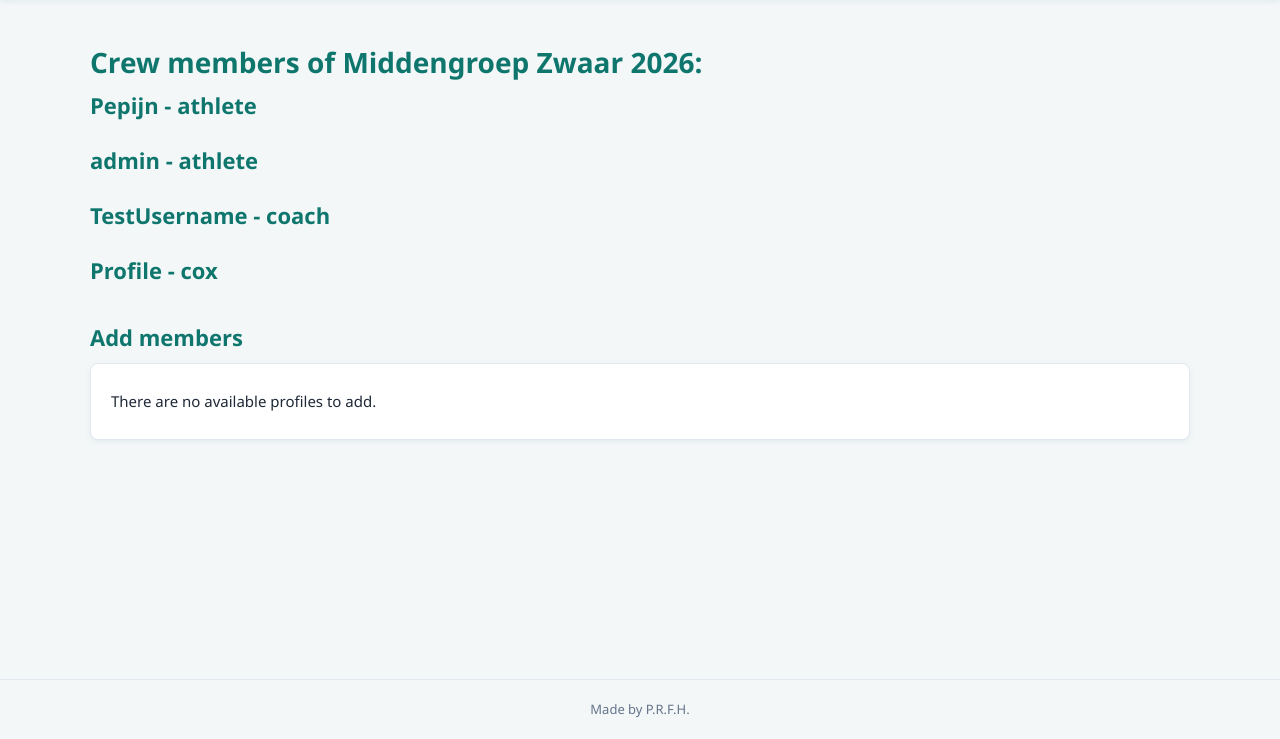
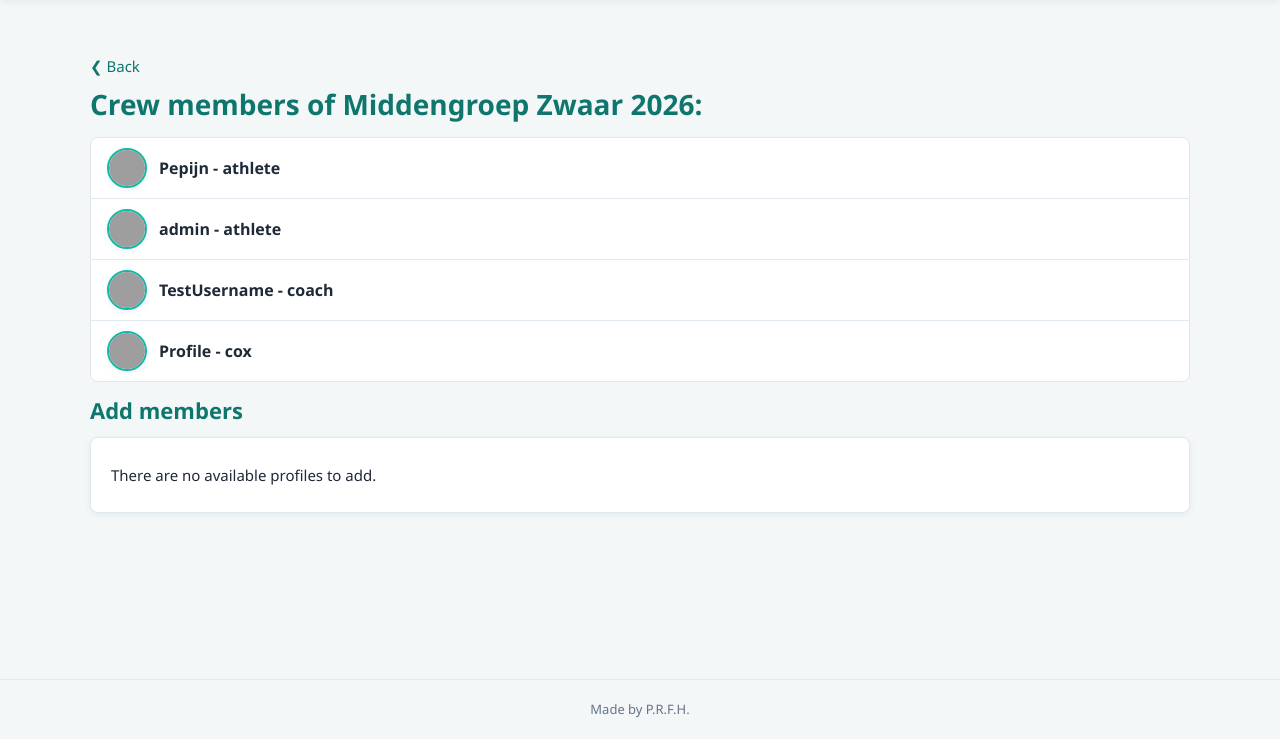
Before and after one commit to Pintelinski/Sports-tracker, a Django app: page /agenda/crew/0ec6fa9a-0202-4349-9465-dee3d1ad7eb9/add-member/ in a window 1280 px wide. Shown: the part 61-800 px from the top of the page. Run offline with Django 5.2, Linux system fonts and the light colour scheme; a user stored in the database is signed in; data comes from the database, SQL or seed files in the repository; some libraries are stand-ins or nearby versions; grey boxes are pictures that could not be loaded.

Commit message:
added training form. changed styling and made it prettier

```diff
--- a/agenda/models.py
+++ b/agenda/models.py
@@ -5,10 +5,9 @@ from users.models import Profiles, Crew
 # Create your models here.
 
 class Training(models.Model):
-    INTENSITY_CHOICES = [('T1', 'Warm up'), ('T2', 'Easy'), ('T3', 'Aerobic'), ('T4', 'Threshold'), ('T5', 'Maximum')]
+    INTENSITY_CHOICES = [('T1', 'T1 - Warm up'), ('T2', 'T2 - Easy'), ('T3', 'T3 - Aerobic'), ('T4', 'T4 - Threshold'), ('T5', 'T5 - Maximum')]
 
     title = models.CharField(max_length=200)
-    description = models.TextField(blank=True)
     datetime = models.DateTimeField()
     duration = models.DurationField()
     description = models.TextField(blank=True, null=True)
--- a/agenda/templates/agenda/add_member.html
+++ b/agenda/templates/agenda/add_member.html
@@ -2,22 +2,31 @@
 
 {% block content %}
 
+<div class="BackButton">
+    <a href="{% url 'crew-info' crew.id %}">&#10094; Back</a>
+</div>
+
 <h2>Crew members of {{ crew.name }}:</h2>
-<h3>
+<ul class="profile-picker">
 {% for member in members %}
-    <a href="{% url 'user-profile' member.profile.id %}"><li>{{ member.profile }} - {{ member.role }}</li></a>
-    <br>
+    <li>
+        <a href="{% url 'user-profile' member.profile.id %}" class="crew-member">
+            <img src="{{ member.profile.profile_image.url }}" class="small-img"/>
+            <span class="crew-member__name">{{ member.profile }} - {{ member.role }}</span>
+        </a>
+    </li>
 {% endfor %}
-</h3>
+</ul>
 
 <h3>Add members</h3>
-<form method="POST" class="add-member-form">
+<form method="POST" class="basicForm">
     {% csrf_token %}
 
     {% if profiles %}
         <ul class="profile-picker">
         {% for user in profiles %}
             <li class="profile-picker__row">
+                <img src="{{ member.profile.profile_image.url }}" class="small-img"/>
                 <input type="checkbox"
                        id="profile-{{ user.id }}"
                        name="profile_ids"
--- a/agenda/templates/agenda/agenda.html
+++ b/agenda/templates/agenda/agenda.html
@@ -1,8 +1,8 @@
 {% extends 'main.html' %}
-{% load static %}
 
 {% block content %}
 <h2>Agenda — week of {{ week_start|date:"D, j M Y" }}</h2>
+
 
 <h3>
 	<form method="get" id="agenda-filters">
@@ -16,6 +16,8 @@
 		<input type="hidden" name="start" value="{{ week_start_iso }}">
 	</form>
 </h3>
+<a href="{% url 'create-training' %}">Add training</a>
+
 
 <p>
 	<a href="?start={{ week_prev_iso }}&crew={{ selected_crew }}">◀ Previous week</a>
@@ -42,7 +44,7 @@
 					<td style="height:60px; vertical-align:top">
 						{% for t in day.trainings %}
 							{% if t.start.hour == h %}
-								<div style="border-left:4px solid #2b6cb0; padding-left:6px; margin-bottom:4px;">
+								<div class="training training--{{ t.intensity|lower }}">
 									<strong>{{ t.title }}</strong><br>
 									<small>{{ t.start|date:"H:i" }} • {{ t.crew.name }}</small>
 								</div>
--- a/agenda/urls.py
+++ b/agenda/urls.py
@@ -10,4 +10,6 @@ urlpatterns = [
     path('crew/<str:pk>/', views.crewInfo, name='crew-info'),
     path('crew/<str:pk>/add-member/', views.addMemberToCrew, name='add-member-to-crew'),
 
+    path('add-training/', views.createTraining, name='create-training'),
+
 ]
--- a/agenda/views.py
+++ b/agenda/views.py
@@ -8,6 +8,7 @@ from django.contrib import messages
 from .models import Training
 from users.models import Profiles, Crew, CrewMembership
 from users.forms import CrewForm
+from .forms import TrainingForm
 
 @login_required(login_url='login')
 def bodystats(request):
@@ -44,9 +45,10 @@ def agenda(request):
                 trainings_qs = trainings_qs.none()
         else:
             try:
-                crew_obj = Crew.objects.get(id=crew_param)
+                profile = Profiles.objects.get(user=request.user)
+                crew_obj = profile.crews.get(id=crew_param)
                 trainings_qs = trainings_qs.filter(crew=crew_obj)
-            except Exception:
+            except (Profiles.DoesNotExist, Crew.DoesNotExist):
                 trainings_qs = trainings_qs.none()
 
     trainings_by_date = {d.isoformat(): [] for d in week_days}
@@ -60,6 +62,7 @@ def agenda(request):
                 'start': local_dt,
                 'duration': t.duration,
                 'crew': t.crew,
+                'intensity': t.intensity,
             })
 
     if request.user.is_authenticated:
@@ -129,6 +132,32 @@ def createCrew(request):
     return render(request, "agenda/crew_form.html", context)
 
 
+@login_required(login_url='login')
+def createTraining(request):
+    form = TrainingForm()
+
+    if request.method == 'POST':
+        form = TrainingForm(request.POST)
+        if form.is_valid():
+            training = form.save(commit=False)
+
+            date = form.cleaned_data['date']
+            start_time = form.cleaned_data['start_time']
+            minutes = form.cleaned_data['duration_minutes']
+
+            naive_dt = datetime.combine(date, start_time)
+            training.datetime = timezone.make_aware(naive_dt, timezone.get_current_timezone())
+            training.duration = timedelta(minutes=minutes)
+
+            training.save()
+
+            messages.success(request, 'Training was created successfully')
+            return redirect('agenda')
+
+    context = {'form': form}
+    return render(request, 'agenda/add_training.html', context)
+
+
 def crewInfo(request, pk):
     crew = Crew.objects.get(id=pk)
     members = CrewMembership.objects.filter(crew=crew).select_related('profile')
--- a/static/styles/app.css
+++ b/static/styles/app.css
@@ -308,8 +308,19 @@ form {
     border-radius: var(--radius);
     border: 1px solid var(--color-border);
     box-shadow: var(--shadow);
-    margin: 1rem auto;
+    margin: 15% auto auto;
 }
+
+.basicForm {
+    background: var(--color-surface);
+    padding: 2rem;
+    border-radius: var(--radius);
+    border: 1px solid var(--color-border);
+    box-shadow: var(--shadow);
+    margin: 1rem 0;
+}
+
+
 
 .form__field {
     margin-bottom: 1.4rem;
@@ -541,8 +566,7 @@ table.calendar td > div strong { color: var(--color-sub-dark); }
    ========================================================= */
 
 /* profile picture */
-body img[src*="profile"],
-body img[src*="images"] {
+.img {
     width: 20rem;
     height: 20rem;
     object-fit: cover;
@@ -551,6 +575,16 @@ body img[src*="images"] {
     box-shadow: var(--shadow);
     display: block;
     margin: 1rem 0;
+}
+
+.small-img {
+    width: 4rem;
+    height: 4rem;
+    object-fit: cover;
+    border-radius: 50%;
+    border: 2px solid var(--color-main);
+    box-shadow: var(--shadow);
+    margin: 0;
 }
 
 /* Crew pills */
@@ -714,3 +749,32 @@ body img[src*="images"] {
 .profile-picker__row:has(.profile-picker__check:checked) {
     background: var(--color-main-light);
 }
+
+/* Crew member row (crewInfo page) — avatar and name centered vertically */
+.crew-member {
+    display: flex;
+    align-items: center;
+    gap: 1.2rem;
+    padding: 1rem 1.6rem;
+    color: var(--color-text);
+    border-bottom: 1px solid var(--color-border);
+    transition: var(--generic-transition);
+}
+
+.profile-picker > li:last-child .crew-member {
+    border-bottom: none;
+}
+
+.crew-member:hover {
+    background: var(--color-main-light);
+    color: var(--color-text);
+}
+
+.crew-member__name {
+    font-size: 1.6rem;
+    font-weight: 600;
+}
+
+.BackButton {
+    margin: 1rem 0;
+}
--- a/users/templates/users/profilePage.html
+++ b/users/templates/users/profilePage.html
@@ -1,7 +1,9 @@
 {% extends 'main.html' %}
 {% block content %}
 
+    <div class="BackButton">
     <a href="{% url 'agenda' %}" onclick="if (window.history.length > 1) { window.history.back(); return false; }">&#10094; Back</a>
+    </div>
     <h2>Profile page</h2>
     {% if is_owner %}
     <a href="{% url 'editProfile' %}">Edit profile</a>
```
Also changed, not shown: other parts of static/styles/app.css (+36 -21 lines), agenda/forms.py (+33 -0 lines), agenda/templates/agenda/add_training.html (added, +30 -0 lines), agenda/templates/agenda/crewInfo.html (+11 -5 lines), users/templates/users/editProfile.html (+4 -3 lines), users/templates/users/landingPage.html (+4 -4 lines), users/templates/users/login.html (+14 -10 lines), users/templates/users/register.html (+16 -12 lines), static/images/SportsTrackerBackground.jpeg (added).
